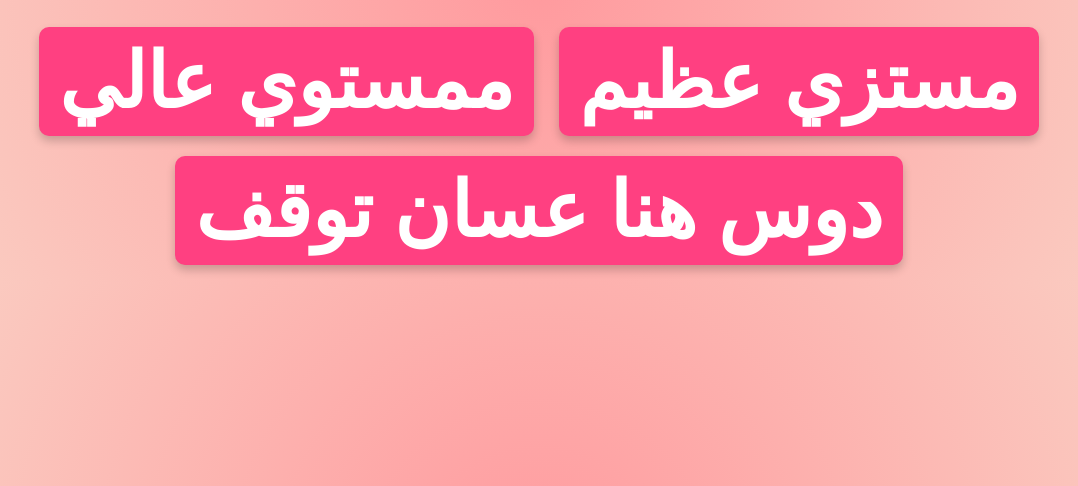
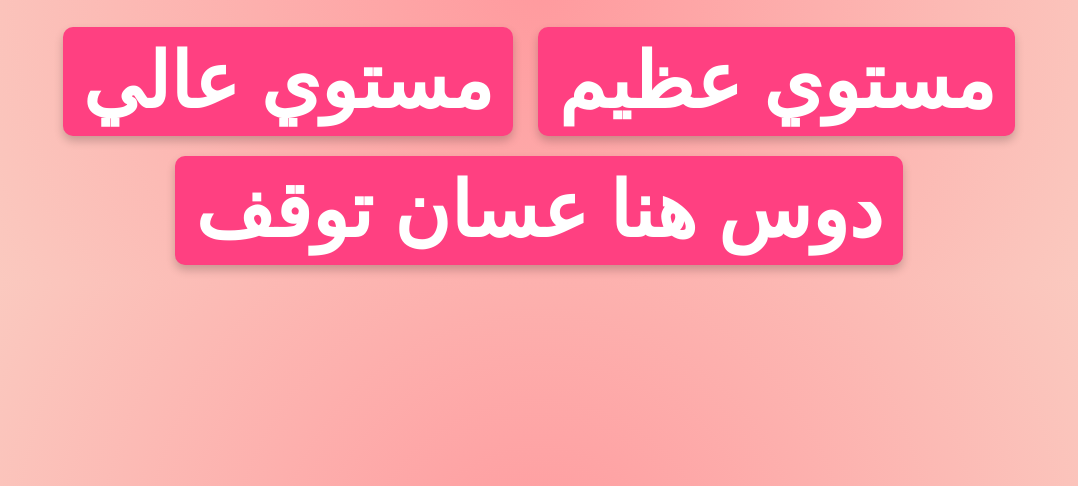
Before and after one commit to Loay-Mostafa/rayes_trolling, a plain HTML site: page index.html in a window 1280 px wide. Shown: the part 314-800 px from the top of the page, without its empty margins (101-1179 px from the left). Drawn offline with Linux system fonts and the light colour scheme.

Commit message:
Update index.html

```diff
--- a/index.html
+++ b/index.html
@@ -84,8 +84,8 @@
 
     <h1>الريس اللي ملوش ريسسس</h1>
 
-    <button onclick="startRandomText()">ممستوي عالي</button>
-    <button onclick="showImage()"> مستزي عظيم</button>
+    <button onclick="startRandomText()">مستوي عالي</button>
+    <button onclick="showImage()"> مستوي عظيم</button>
     <button onclick="stopAll()">دوس هنا عسان توقف </button>
 
     <audio id="text-audio" src="habib ya rayes.mp3"></audio>
```
